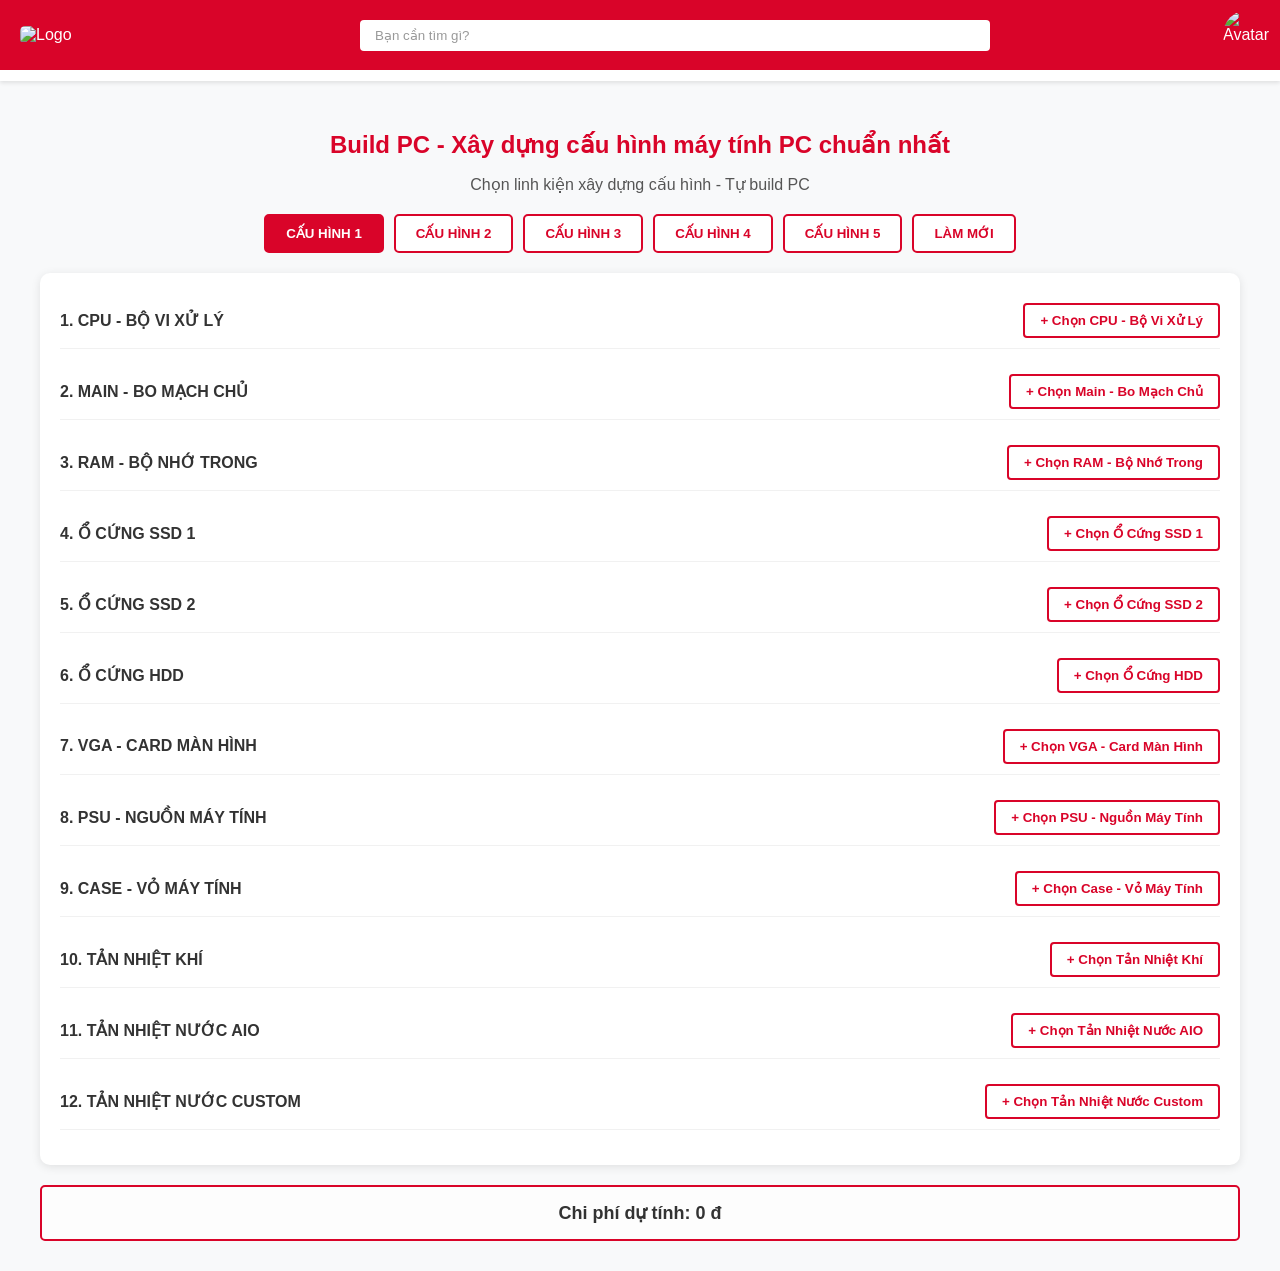
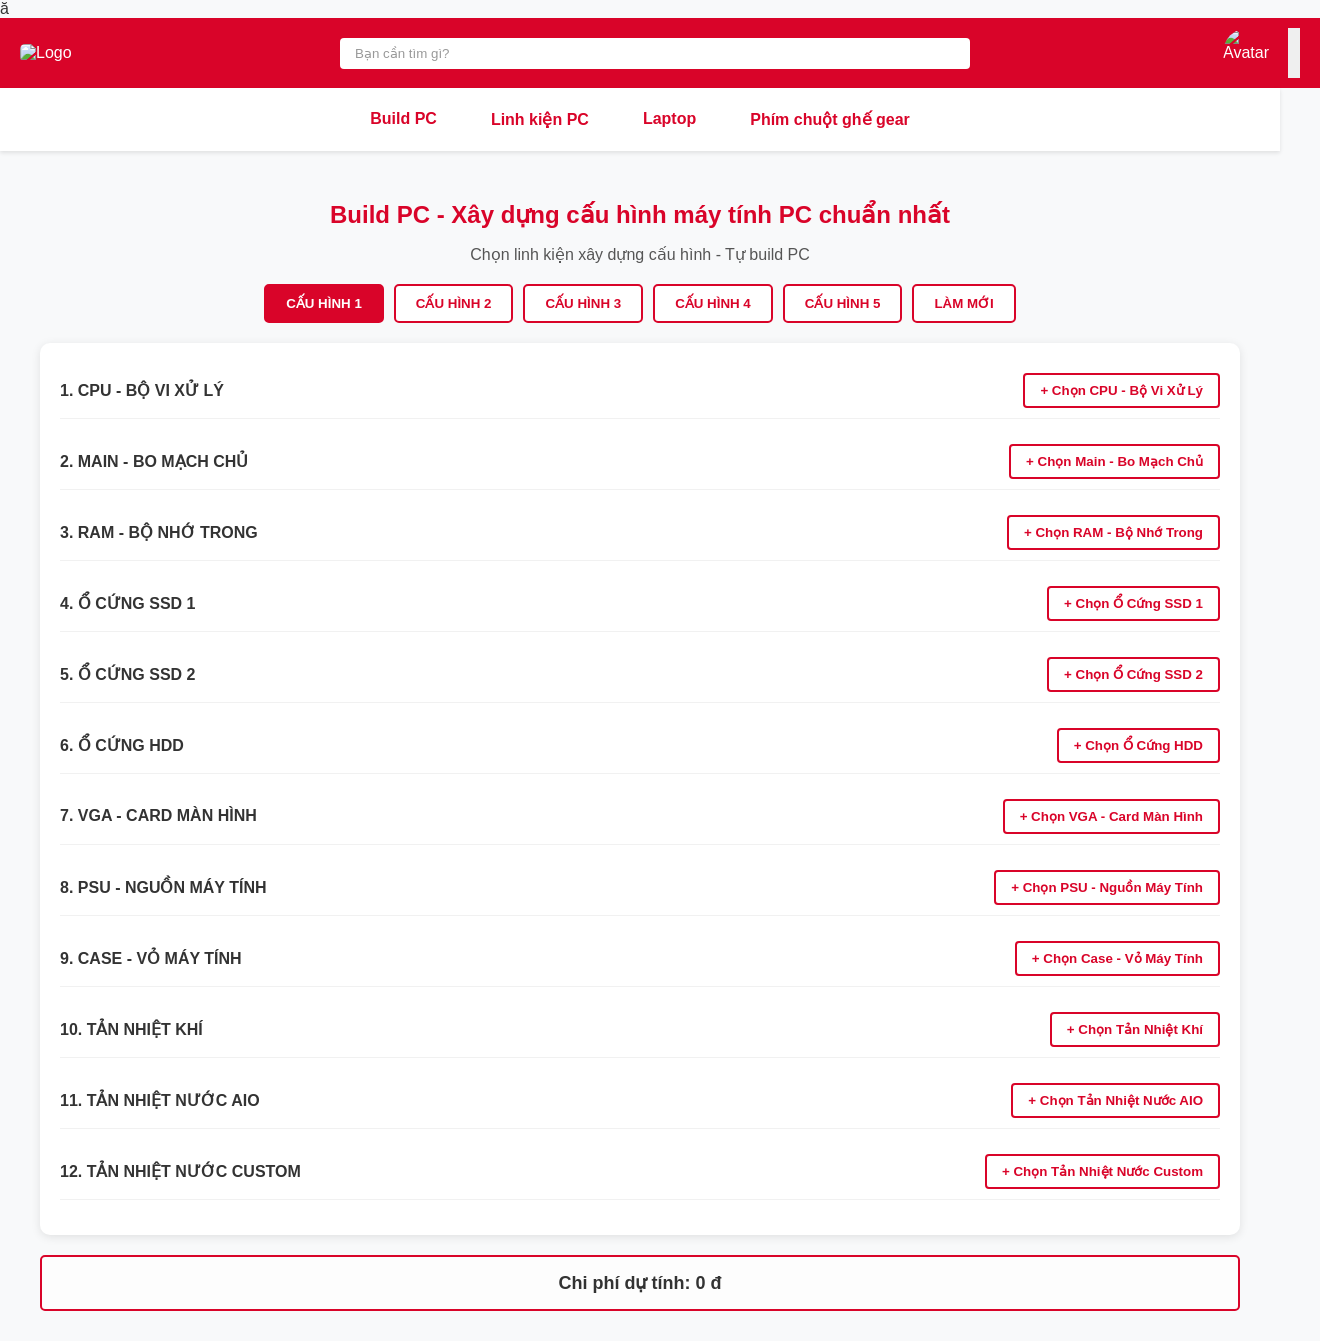

nam

--- a/style.css
+++ b/style.css
@@ -26,7 +26,6 @@ button {
   background-color: #d90429;
   color: white;
   padding: 10px 20px;
-  position: fixed; /* Ghim thanh header cố định */
   top: 0; /* Đặt thanh header ở trên cùng */
   left: 0; /* Căn lề trái */
   width: 100%; /* Chiều rộng 100% */
